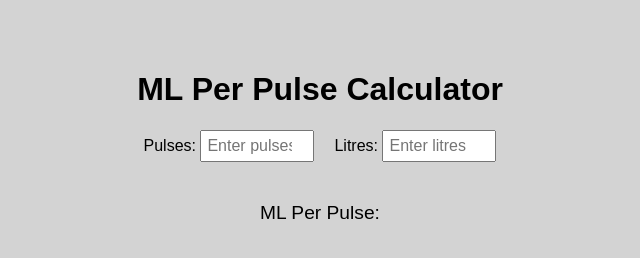
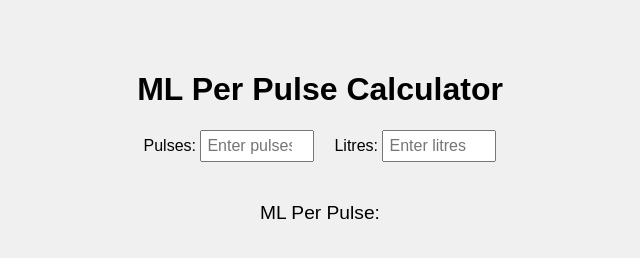
Before and after one commit to MadKiwi98/calculator-function, a plain HTML site: page index.html in a window 1280 px wide. Shown: the whole page, without its empty margins (320-960 px from the left). Drawn offline with Linux system fonts and the light colour scheme.

Commit message:
Update index.html

```diff
--- a/index.html
+++ b/index.html
@@ -11,7 +11,7 @@
             flex-direction: column;
             align-items: center;
             margin: 50px;
-            background-color: #d3d3d3; /* Set background to light grey */
+            background-color: #f0f0f0; /* Set background to a lighter grey */
         }
         .container {
             display: flex;
```
